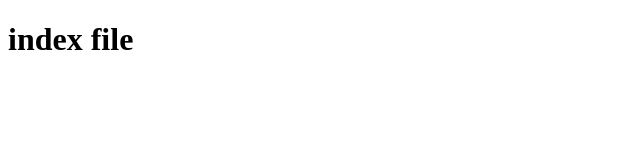
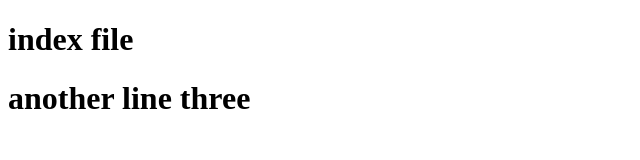
Before and after one commit to kumngha/buhle, a plain HTML site: page index.html in a window 1280 px wide. Shown: the whole page, without its empty margins (0-640 px from the left). Drawn offline with Linux system fonts and the light colour scheme.

Commit message:
another line three

```diff
--- a/index.html
+++ b/index.html
@@ -7,5 +7,6 @@
 </head>
 <body>
     <h1>index file</h1>
+    <h1>another line three</h1>
 </body>
 </html>
```
